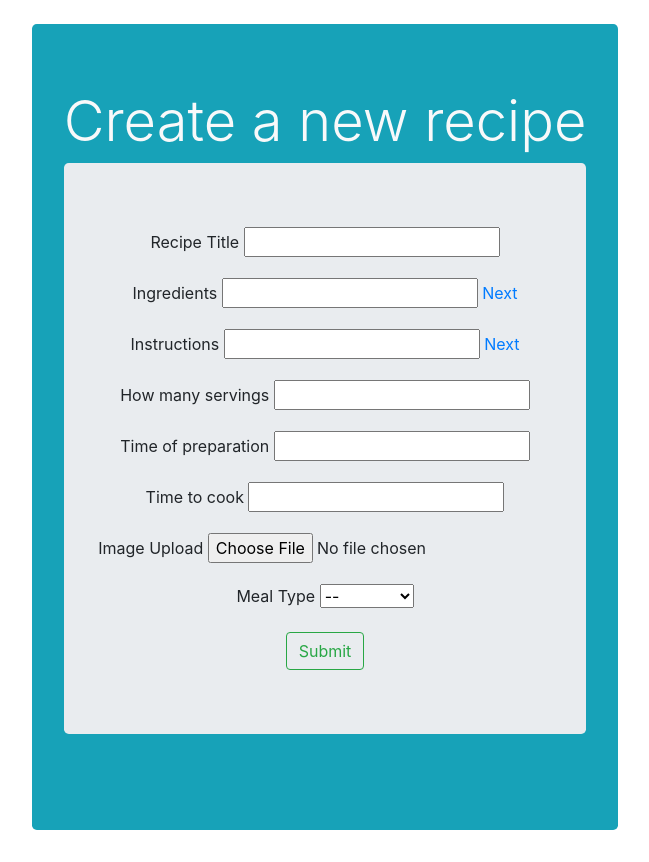
After one commit to nikgun1984/ketolife_fullstack, a Flask app: page /api/create-recipe in a window 1280 px wide. The commit adds this page. Shown: the whole page, without its empty margins (315-964 px from the left). Run offline with Flask 2, Linux system fonts and the light colour scheme; parts of the project's set-up code (start-up, migrations or seed data) failed here and were passed over.

Commit message:
added create recipe/added models instructions,ingredients,relationships

```diff
--- a/app.py
+++ b/app.py
@@ -9,11 +9,12 @@ import requests
 # wtforms_json.init()
 
 from models import db, connect_db, User,Recipe
-from forms import NutritionTranslatorForm
+from forms import NewRecipeForm
 from secrets import APP_KEY, APP_ID_RECIPE, APP_KEY_RECIPE
 
 CURR_USER_KEY = "curr_user"
-BASE_URL = "https://api.spoonacular.com/food"
+BASE_URL_SP = "https://api.spoonacular.com"
+BASE_URL_ED = "https://api.edamam.com"
 
 app = Flask(__name__)
 
@@ -27,13 +28,6 @@ app.config['SECRET_KEY'] = os.environ.get('SECRET_KEY', "it's a secret")
 # toolbar = DebugToolbarExtension(app)
 
 connect_db(app)
-
-# @app.context_processor
-# def context_processor():
-#     """Nutrition Keys"""
-#     app_id = '0d4e7346'
-#     app_key = 'aff718186734870cfd586adf4bf8887e'
-#     return dict(app_id=app_id,app_key=app_key)
 
 @app.before_request
 def add_user_to_g():
@@ -52,6 +46,8 @@ def do_login(user):
     session[CURR_USER_KEY] = user.id
 
 def login_required(f):
+    """Need an authorization to create/delete etc for certain app features"""
+
     @wraps(f)
     def wrap(*args,**kwargs):
         if CURR_USER_KEY in session:
@@ -70,28 +66,65 @@ def do_logout():
 @app.route("/")
 def homepage():
     """Show homepage."""
+
     return render_template("index.html")
 
-@app.route("/api/get-ingredient", methods=['GET','POST'])
+@app.route('/api/create-recipe', methods=['GET','POST'])
+def get_create_recipe_form():
+    form = NewRecipeForm()
+    if form.validate_on_submit():
+        title = form.title.data
+        # gotta handle ingredients and instructions somehow (lists)
+        # //////////////////////////////////////////////////
+        ingredients = form.ingredients.data
+        instructions = form.instructions.data
+        # /////////////////////////////////////////////////
+        servings = form.servings.data
+        time_prep = form.time_prep.data
+        time_cook = form.time_cook.data
+        image = form.image.data
+        cuisine_type = form.cuisine_type.data
+        dish_type = form.dish_type.data
+        meal_type = form.meal_type.data
+
+        new_recipe = Recipe(title=title,serving=serving,
+                            time_prep=time_prep,
+                            time_cook=time_cook,image=image,
+                            cuisine_type=cuisine_type,dish_type=dish_type,
+                            meal_type=meal_type)
+        db.session.add(new_recipe)
+        db.session.commit()
+        serialized = new_recipe.serialize()
+        return (jsonify(recipe=serialized), 201)
+    return render_template('create_recipe.html',form=form)
+
+@app.route("/api/get-ingredient")
 def get_ingredient_id():
-    query = request.get_json()
-    resp = requests.get(f"{BASE_URL}/ingredients/search", params={"apiKey":APP_KEY,"query":query['ing']})
+    """Need to get ingredient ID in order to access all attributes"""
+
+    query = request.args["text"]
+    resp = requests.get(f"{BASE_URL_SP}/food/ingredients/search?", params={"apiKey":APP_KEY,"query":query})
     res = resp.json()
     lst = {res['results'][i]["name"]:res['results'][i]["id"] for i in range(len(res['results']))}
     return jsonify(lst)
 
 @app.route("/api/get-ingredient/<id>")
 def get_ingredient_info(id):
-    resp = requests.get(f'{BASE_URL}/ingredients/{id}/information', params={"apiKey":APP_KEY})
+    """Resp: name, units, category"""
+
+    resp = requests.get(f'{BASE_URL_SP}/food/ingredients/{id}/information', params={"apiKey":APP_KEY})
     res = resp.json()
     lst = [unit for unit in res['possibleUnits']]
     category = res['categoryPath']
     return jsonify(units=lst,img=res['image'],name=res['name'],id=id,category=category)
 
-@app.route("/api/get-ingredient/<id>/nutrifacts", methods=["GET","POST"])
+@app.route("/api/get-ingredient/<id>/nutrifacts")
 def get_ingredient_nutrifacts(id):
-    query = request.get_json()
-    resp = requests.get(f'{BASE_URL}/ingredients/{id}/information', params={"apiKey":APP_KEY,"amount":query['amount'],"unit":query['unit']})
+    """Nutritional Data of an ingredient"""
+
+    unit = request.args.get('units')
+    amount = request.args.get('amount')
+    resp = requests.get(f'{BASE_URL_SP}/food/ingredients/{id}/information', params={"apiKey":APP_KEY,"amount":amount,"unit":unit})
     res = resp.json()
     cost = round(res['estimatedCost']['value']/100,3)
     nutrients = res['nutrition']['nutrients']
@@ -100,16 +133,16 @@ def get_ingredient_nutrifacts(id):
 
 @app.route('/api/get-recipe')
 def get_recipe():
+    """Get all possible recipes for query"""
+
     query_string = request.args["search"]
-    # import pdb
-    # pdb.set_trace()
-    resp = requests.get('https://api.edamam.com/search?', params={'q':f'keto {query_string}',"app_id":APP_ID_RECIPE,"app_key":APP_KEY_RECIPE,"healt":'keto-friendly'})
-    # import pdb
-    # pdb.set_trace()
+    resp = requests.get(f'{BASE_URL_ED}/search?', params={'q':f'keto {query_string}',"app_id":APP_ID_RECIPE,"app_key":APP_KEY_RECIPE,"healt":'keto-friendly'})
     return jsonify(resp.json())
 
-@app.route('/api/get-instructions', methods=["POST"])
+@app.route('/api/get-instructions')
 def get_instructions():
-    url = request.json.get('url')
-    resp = requests.get('https://api.spoonacular.com/recipes/extract?', params={"apiKey":APP_KEY,"url":url})
+    """Get directions and time for preparation and cooking data"""
+
+    url = request.args.get('url')
+    resp = requests.get(f'{BASE_URL_SP}/recipes/extract?', params={"apiKey":APP_KEY,"url":url})
     return jsonify(resp.json())
--- a/forms.py
+++ b/forms.py
@@ -1,8 +1,18 @@
-from wtforms import TextAreaField
-from wtforms.validators import InputRequired
+from wtforms import TextAreaField, StringField, IntegerField, FileField, SelectField
+from wtforms.validators import InputRequired, DataRequired, Optional
 from flask_wtf import FlaskForm
 
 
-class NutritionTranslatorForm(FlaskForm):
+class NewRecipeForm(FlaskForm):
 
-    query = TextAreaField('Enter the name of the food')
+    title = StringField("Recipe Title", validators=[InputRequired("Please Enter the Recipe Title")])
+    ingredients = StringField('Ingredients', validators=[InputRequired("Please Enter the Ingredients Used")])
+    instructions = StringField('Instructions', validators=[InputRequired("Please Enter the Directions to prepare youe recipe")])
+    servings = IntegerField('How many servings', validators=[InputRequired("Please enter the number of servings")])
+    time_prep = IntegerField('Time of preparation', validators=[InputRequired("Please enter the time it takes to prepare this recipe")])
+    time_cook = IntegerField('Time to cook', validators=[InputRequired("Please enter the time it takes to cook this recipe")])
+    image = FileField("Image Upload", validators=[Optional()])
+    meal_type = SelectField('Meal Type', choices = [ (None, '--'),
+                 ('breakfast', 'Breakfast'), ('lunch', 'Lunch'),
+                 ('dinner','Dinner'),('snack', 'Snack'),('teatime','Teatime')
+                ],default=None)
--- a/static/script.js
+++ b/static/script.js
@@ -43,7 +43,7 @@ async function handleRecipe(data){
 }
 
 async function getInstructions(url){
-    const response = await axios.post(`/api/get-instructions`,{url});
+    const response = await axios.get(`/api/get-instructions`,{params:{url}});
     console.log(response);
     const instructions = response.data.analyzedInstructions[0].steps;
     const prepMins = response.data.preparationMinutes;
@@ -55,12 +55,11 @@ async function getInstructions(url){
     }
 }
 
-
 async function processForm(evt) {
     evt.preventDefault();
     const ing = $('#text').val();
     console.log(ing)
-    const response = await axios.post('/api/get-ingredient', {ing});
+    const response = await axios.get('/api/get-ingredient', {params:{text:ing}});
     handleResponse(response);
 }
 
@@ -138,7 +137,7 @@ async function getIngredientNutriFacts(evt){
     const amount = $('input[type=number]').val();
     const unit = $("select#units").val();
     console.log(id,amount,unit);
-    const response = await axios.post(`/api/get-ingredient/${id}/nutrifacts`,{amount,unit});
+    const response = await axios.get(`/api/get-ingredient/${id}/nutrifacts`,{params:{amount,units:unit}});
     handleNutrifacts(response.data);
 }
 
--- /dev/null
+++ b/templates/base.html
@@ -0,0 +1,25 @@
+<!DOCTYPE html>
+<html lang="en">
+<head>
+    <meta charset="UTF-8">
+    <meta name="viewport" content="width=device-width, initial-scale=1.0">
+    <link rel="stylesheet" href="https://cdn.jsdelivr.net/npm/bootstrap@4.5.3/dist/css/bootstrap.min.css" integrity="sha384-TX8t27EcRE3e/ihU7zmQxVncDAy5uIKz4rEkgIXeMed4M0jlfIDPvg6uqKI2xXr2" crossorigin="anonymous">
+    <title>APP</title>
+</head>
+<body>
+    <div class="d-flex justify-content-center container mt-4">
+        <div class="row">
+            <div class="col-12">
+                <div class="jumbotron bg-info">
+                    {%block content%}
+                    {%endblock%}
+                </div>
+            </div>
+        </div>
+    </div>
+    <script src="https://unpkg.com/axios/dist/axios.js"></script>
+    <script src="https://code.jquery.com/jquery-3.5.1.js" integrity="sha256-QWo7LDvxbWT2tbbQ97B53yJnYU3WhH/C8ycbRAkjPDc=" crossorigin="anonymous"></script>
+    <script src="https://cdn.jsdelivr.net/npm/bootstrap@4.5.3/dist/js/bootstrap.bundle.min.js" integrity="sha384-ho+j7jyWK8fNQe+A12Hb8AhRq26LrZ/JpcUGGOn+Y7RsweNrtN/tE3MoK7ZeZDyx" crossorigin="anonymous"></script>
+    <script src="/static/script.js"></script>
+</body>
+</html>
--- /dev/null
+++ b/templates/create_recipe.html
@@ -0,0 +1,32 @@
+{% extends 'base.html'%}
+
+{% block content %}
+
+<h1 class="display-4 text-center text-light">Create a new recipe</h1>
+    <div class="jumbotron">
+        <div class="row">
+            <div class="col text-center">
+                <form action="/api/create-recipe", method="POST">
+                    {{form.hidden_tag()}}
+                    {% for field in form if field.widget.input_type != 'hidden'%}
+                    <div class="form-group">
+                        {{field.label}}
+                        {% if field.id == 'ingredients' or field.id == 'instructions' %}
+                            {{field}}
+                            <a href="">Next</a>
+                        {% else %}
+                            {{ field }}
+                        {% endif %}
+                        {% for error in field.errors %}
+                            <p><em class="text-danger"><small>{{ error }}</small></em></p>
+                        {% endfor %}
+                    </div>
+                    {% endfor %}
+                    <button class="btn btn-outline-success">Submit</button>
+                </form>
+            </div>
+        </div>
+    </div>
+
+
+{% endblock %}
```
Also changed, not shown: models.py (+114 -17 lines), seed.py (added, +77 -0 lines), templates/index.html (+10 -20 lines), static/images/ing.png (added).
